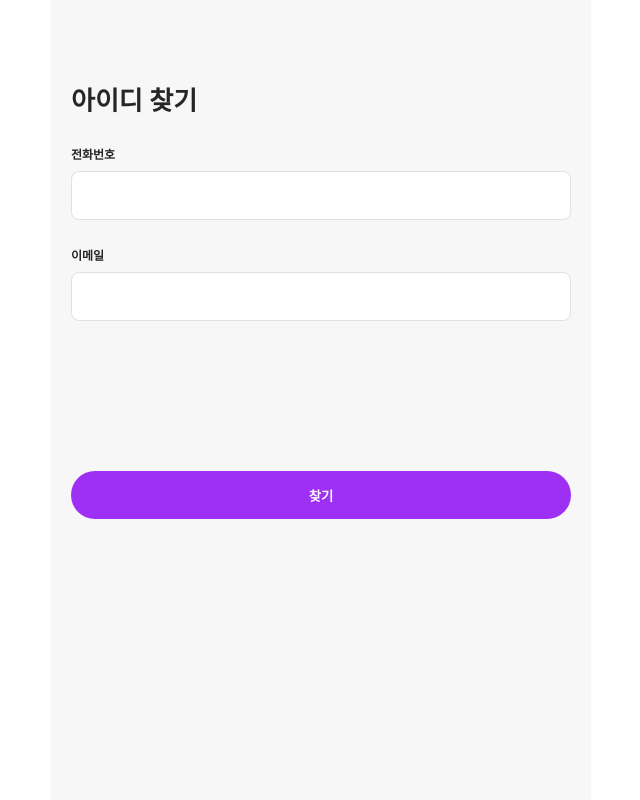
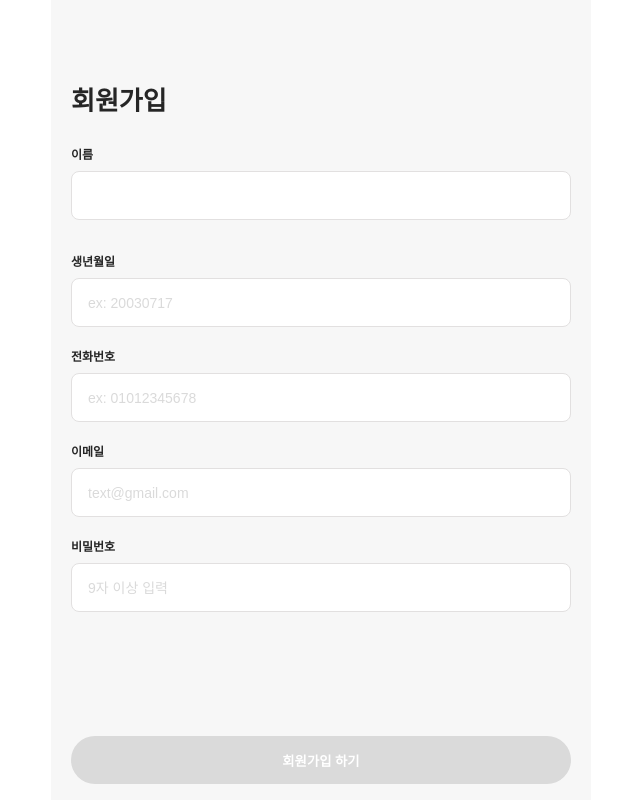
Before and after one commit to dkvled/web_build, a React (Create React App) app: page / in a window 1280 px wide. Shown: the whole page, without its empty margins (319-959 px from the left). Built offline with nearby package versions, Linux system fonts and the light colour scheme.

Commit message:
Update App.js

```diff
--- a/src/App.js
+++ b/src/App.js
@@ -1,12 +1,10 @@
 import Login from "./Login";
 import Signup from "./Signup";
-import PasswordChange from "./PasswordChange";
-import FindIdPage from "./FindIdPage";
 
 function App() {
   return (
     <div >
-      <FindIdPage />
+      <Signup />
     </div>
   );
 }
```
